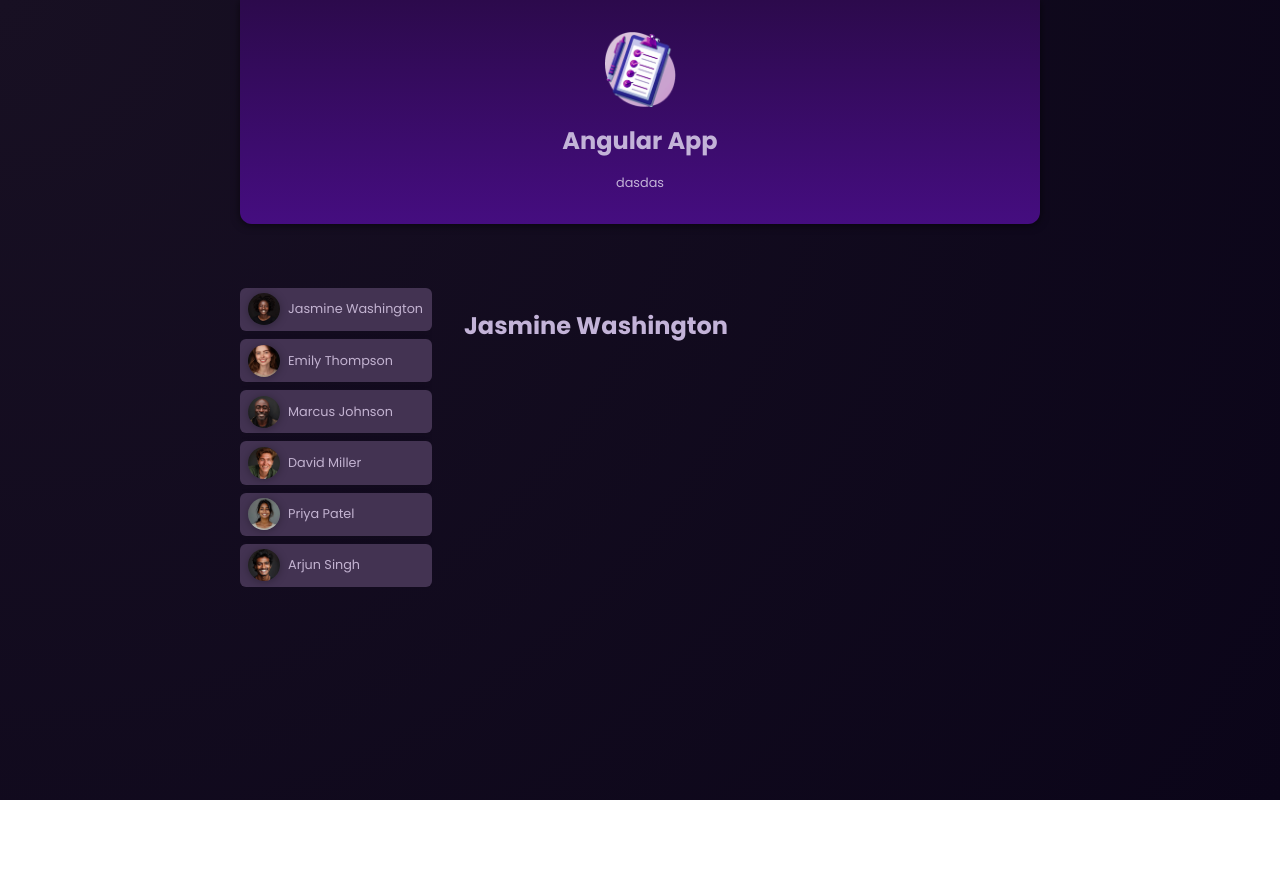
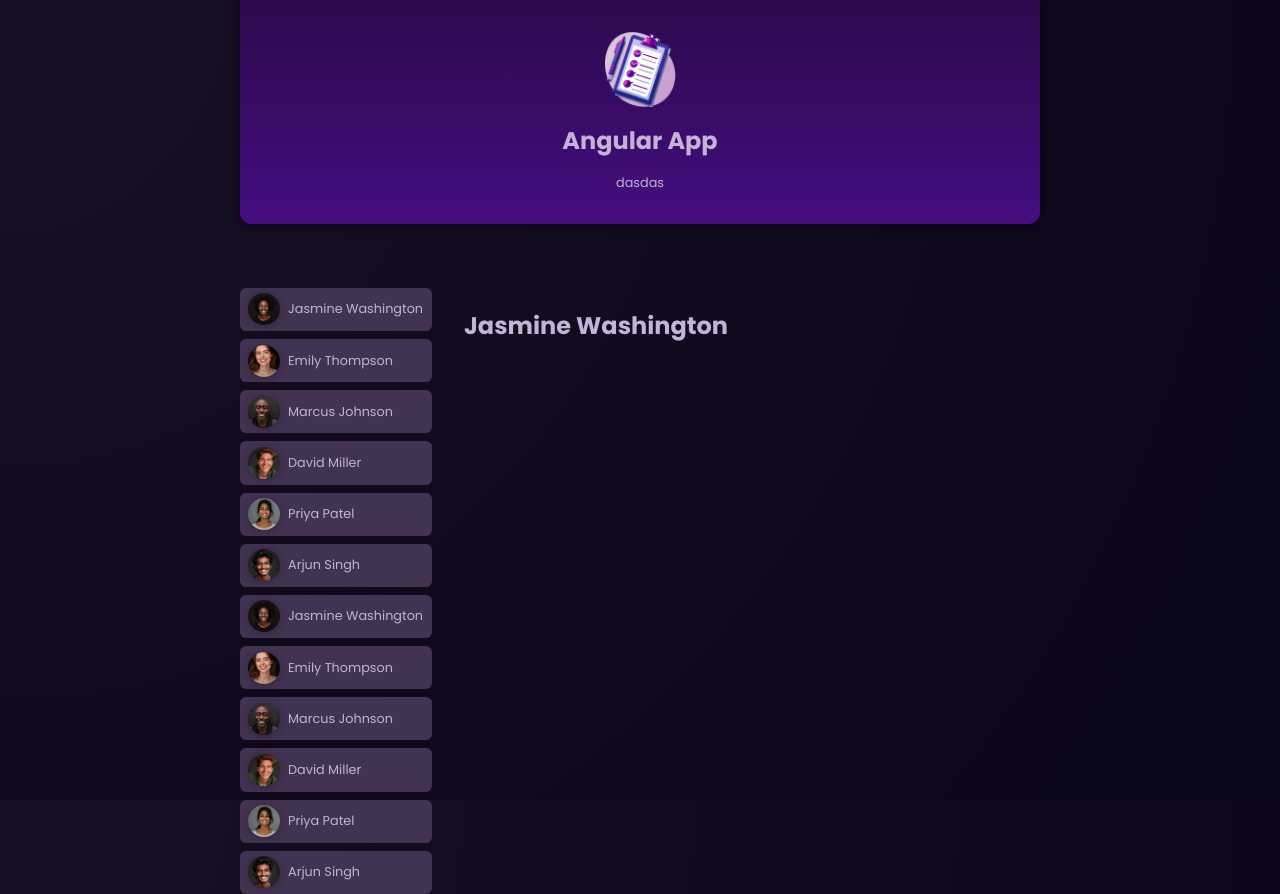
Before and after one commit to s24577/first-angular-app, an Angular app: page / in a window 1280 px wide. Before the commit the page ends 800 px from the top, so only its background shows below. Built offline with nearby package versions, Linux system fonts and the light colour scheme.

Commit message:
User list fix

```diff
--- a/src/app/app.component.html
+++ b/src/app/app.component.html
@@ -6,13 +6,13 @@
         [user]="user"
         (select)="onSelectUser($event)"/>
     </li>
-<!--    @for (user of users){-->
-<!--      <li>-->
-<!--        <app-user-->
-<!--          [user]="user"-->
-<!--          (select)="onSelectUser($event)"/>-->
-<!--      </li>-->
-<!--    }-->
+    @for (user of users; track user.id){
+      <li>
+        <app-user
+          [user]="user"
+          (select)="onSelectUser($event)"/>
+      </li>
+    }
 
   </ul>
   <app-tasks [name]="selectedUser? selectedUser.name: ''"/>
```
